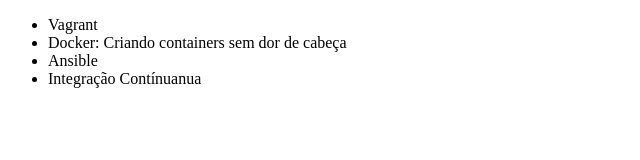
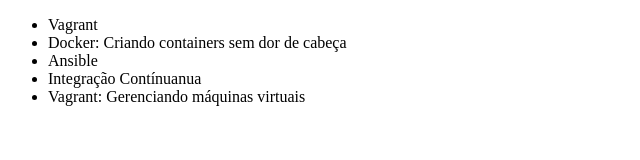
Before and after one commit to rSutil/TreinamentoGitAlura, a plain HTML site: page index.html in a window 1280 px wide. Shown: the whole page, without its empty margins (0-640 px from the left). Drawn offline with Linux system fonts and the light colour scheme.

Commit message:
Curso de Vagrant

```diff
--- a/index.html
+++ b/index.html
@@ -10,6 +10,7 @@
 			<li>Docker: Criando containers sem dor de cabeça</li>
 			<li>Ansible</li>
 			<li>Integração Contínuanua</li>
+			<li>Vagrant: Gerenciando máquinas virtuais</li>
 		</ul>
 	</body>
 </html>
```
